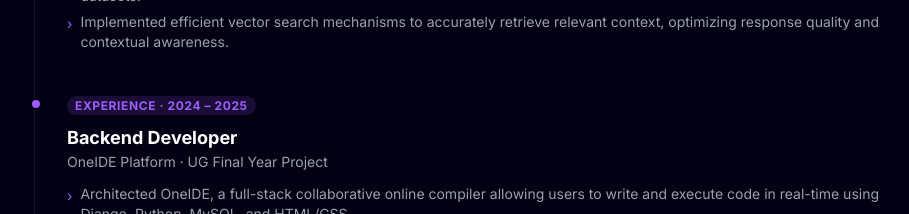
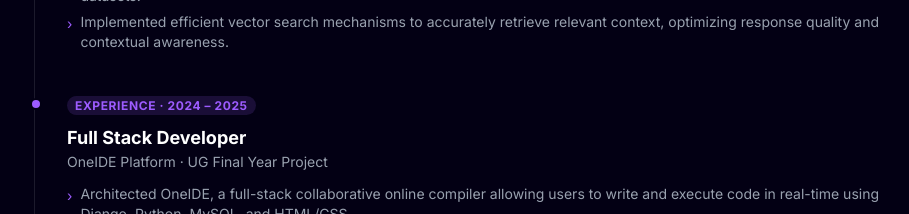
Before and after one commit to sinuarlowbaby/Ai-Portfolio, a Next.js app in the folder frontend/: page / in a window 1280 px wide. Shown: the part 2500-2714 px from the top of the page, without its empty margins (182-1091 px from the left). Built offline with nearby package versions, Linux system fonts and the light colour scheme; no server answers.

Commit message:
ui update

```diff
--- a/frontend/app/components/ExperienceEducationSection.tsx
+++ b/frontend/app/components/ExperienceEducationSection.tsx
@@ -17,7 +17,7 @@ const experience = [
     {
         type: "Experience",
         year: "2024 – 2025",
-        title: "Backend Developer",
+        title: "Full Stack Developer",
         org: "OneIDE Platform · UG Final Year Project",
         points: [
             "Architected OneIDE, a full-stack collaborative online compiler allowing users to write and execute code in real-time using Django, Python, MySQL, and HTML/CSS.",
```
